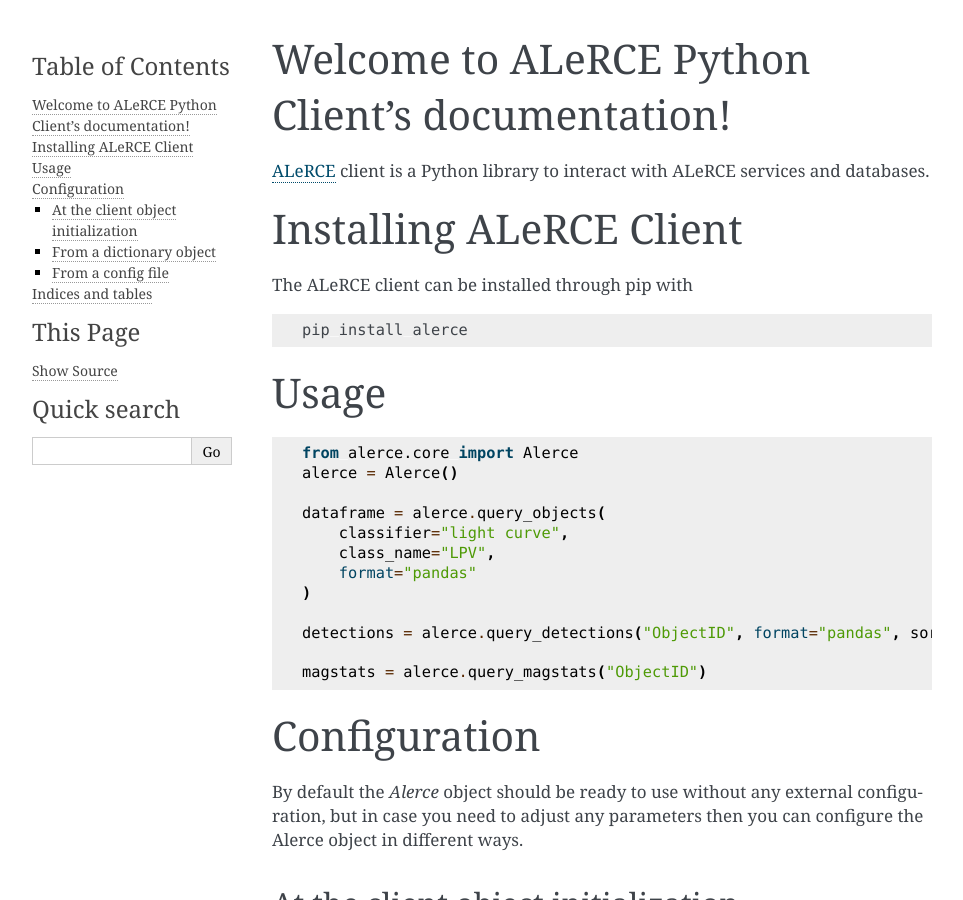
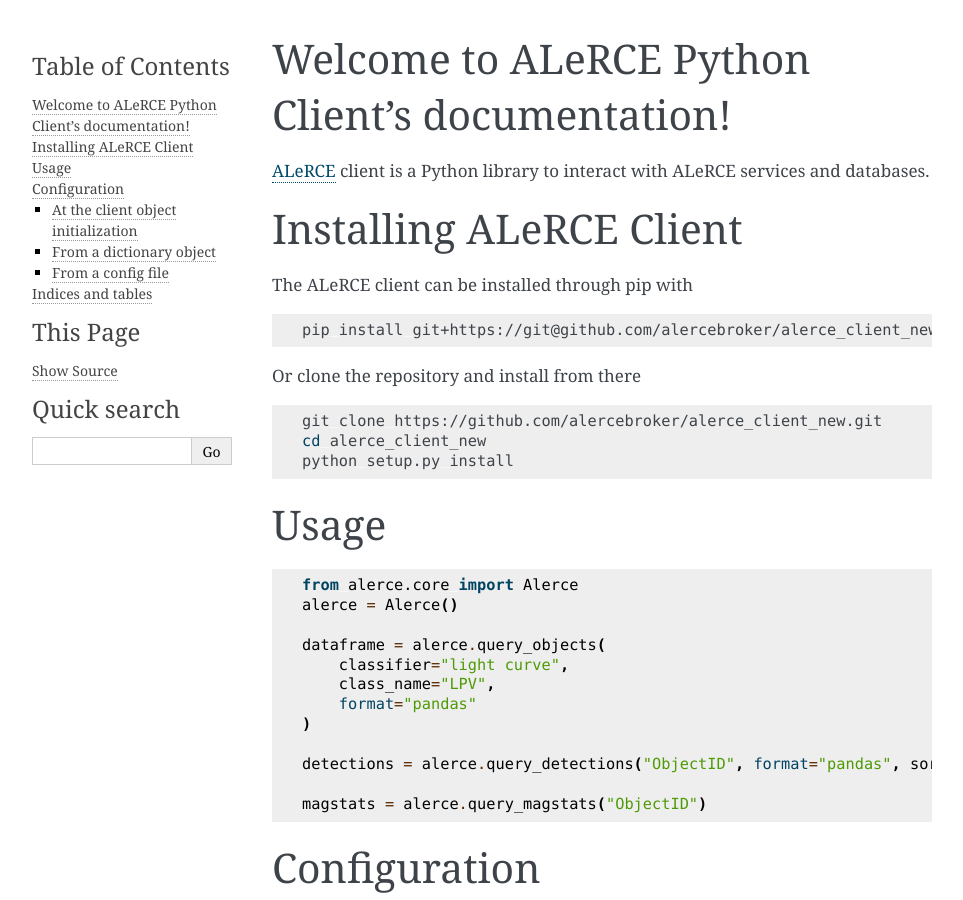
Before and after one commit to alercebroker/alerce_client_new, a Sphinx documentation site: the page built from docs/source/index.rst, in a window 1280 px wide and 900 px high. Shown: the whole window, without its empty margins (148-1111 px from the left). Built offline with Sphinx 7.4.7, drawn with Linux system fonts in a browser that asks for light colours; formulas are drawn with MathJax 3.

Commit message:
update installation docs

```diff
--- a/docs/source/index.rst
+++ b/docs/source/index.rst
@@ -14,7 +14,15 @@
 
 .. code-block:: bash
 
-    pip install alerce
+    pip install git+https://git@github.com/alercebroker/alerce_client_new#egg=alerce_client
+
+Or clone the repository and install from there
+
+.. code-block:: bash
+
+    git clone https://github.com/alercebroker/alerce_client_new.git
+    cd alerce_client_new
+    python setup.py install
 
 Usage
 ===========
```
Also changed, not shown: README.rst (+10 -2 lines).
